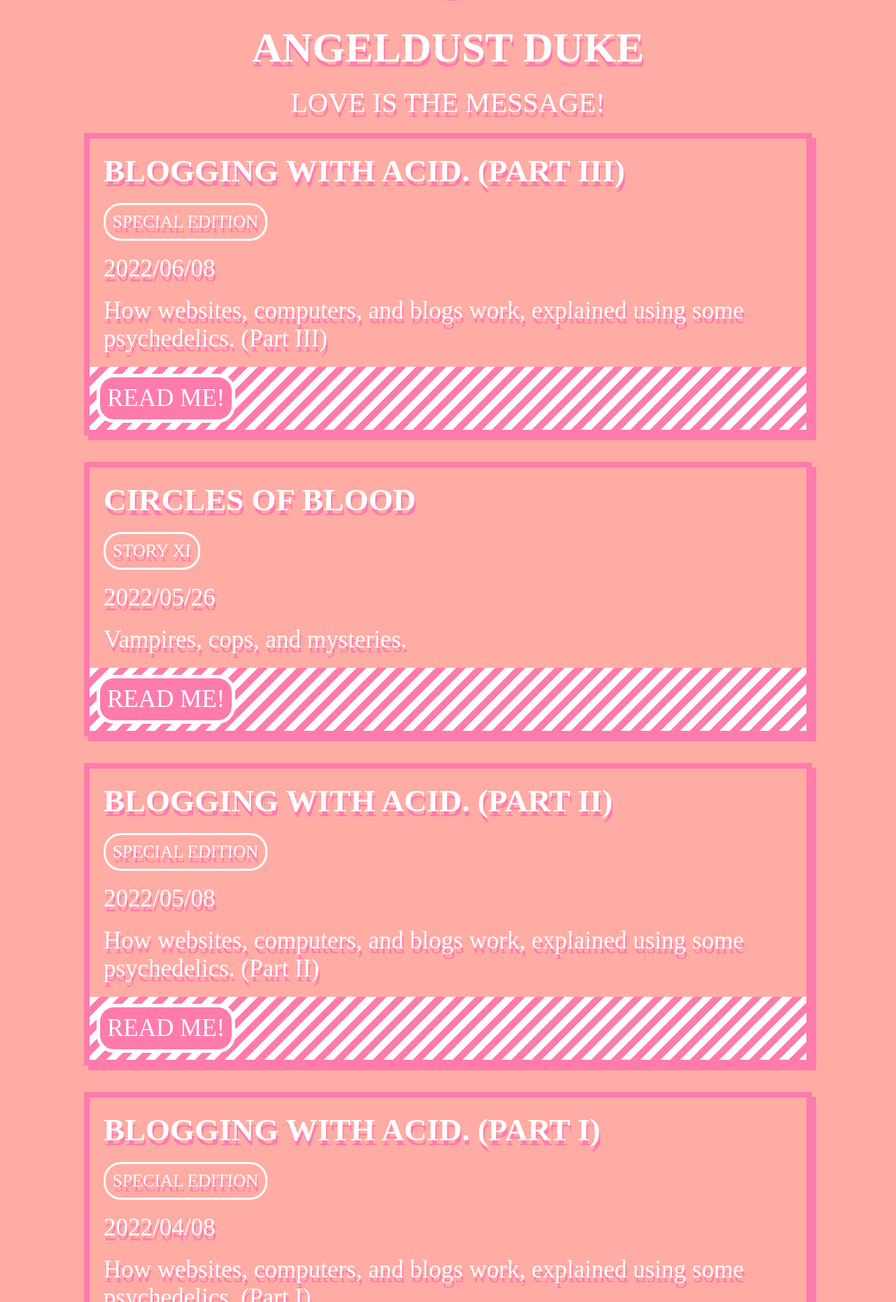
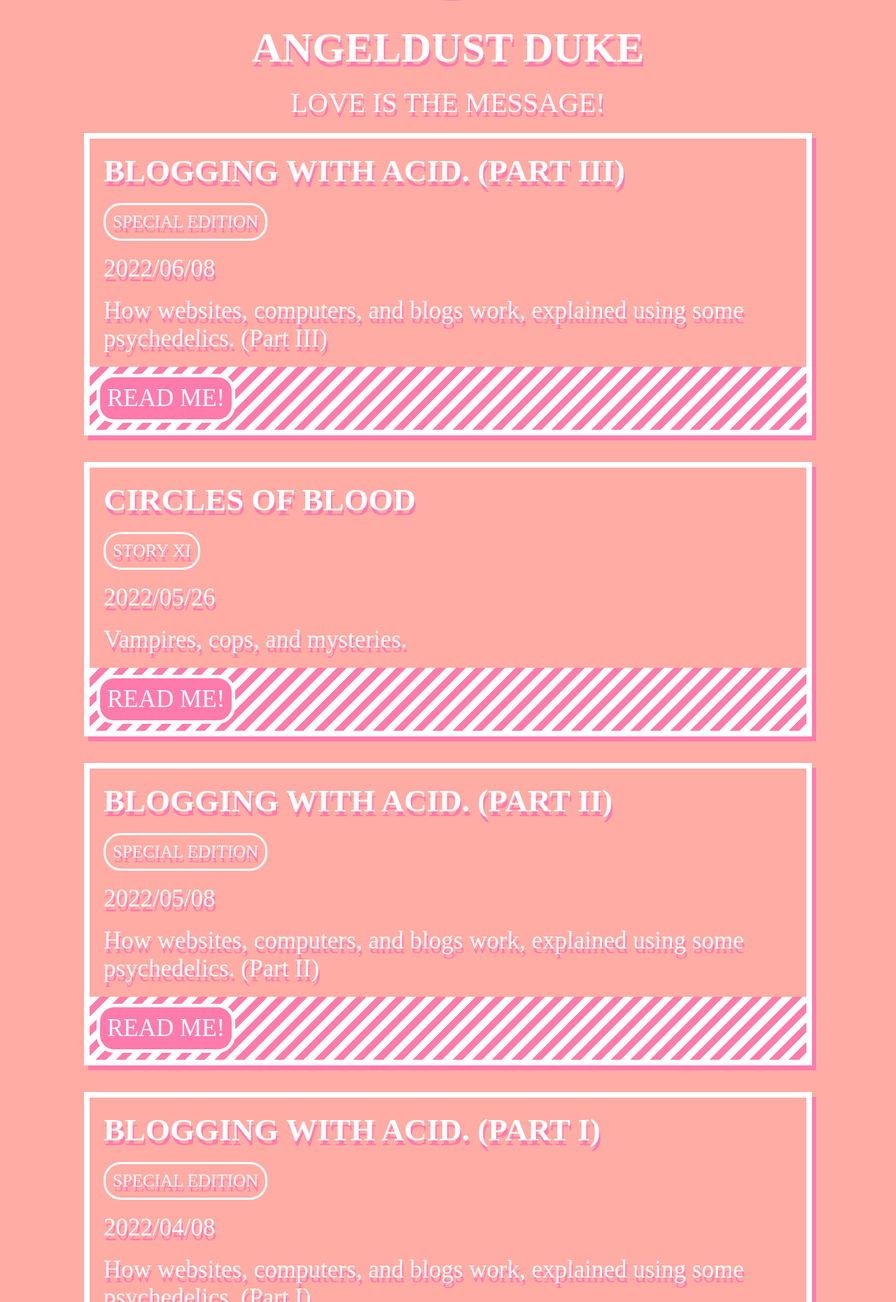
Before and after one commit to iamtheblackunicorn/angeldustduke, a Jekyll site: the page built from index.markdown, in a window 1280 px wide. Shown: the part 457-2317 px from the top of the page at 70% size. Built offline with Jekyll 4.4.1, drawn with Linux system fonts in a browser that asks for light colours; some web fonts are replaced.

Commit message:
Minor fix.

```diff
--- a/_sass/angeldustduke/_desktop.scss
+++ b/_sass/angeldustduke/_desktop.scss
@@ -66,7 +66,7 @@
 }
 
 div.content {
-  border: 8px solid $hoverColor;
+  border: 8px solid $accentColor;
   box-shadow: 6px 7px $hoverColor;
   padding: 20px;
   margin: 0 auto;
```
